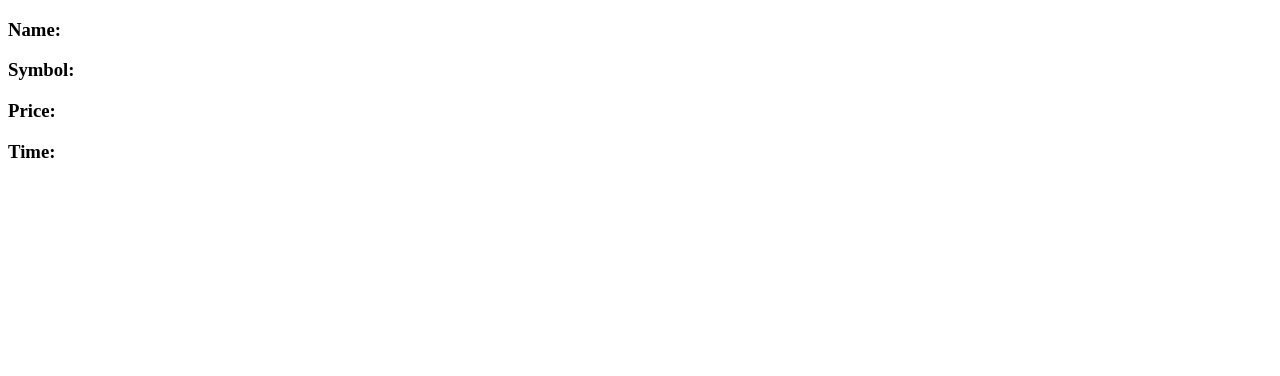
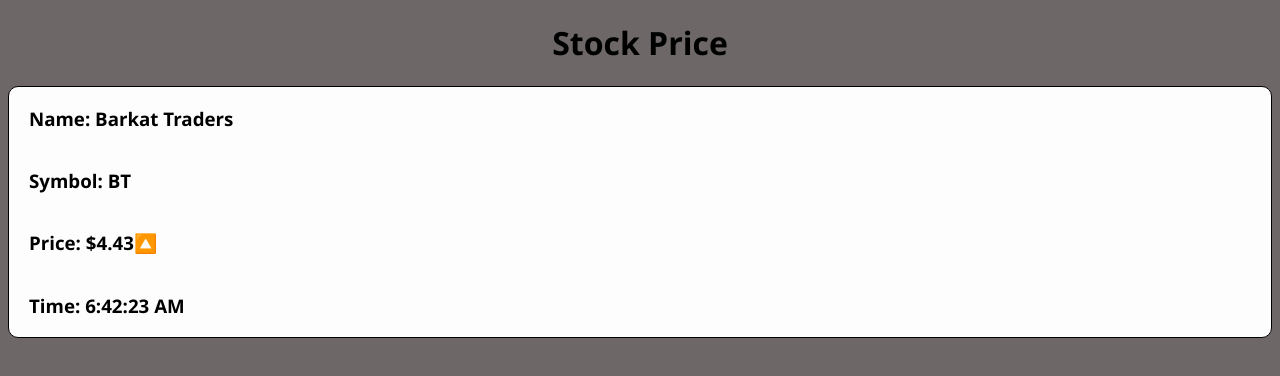
Before and after one commit to Qasim-Akram/Web-dev, a browser extension: page stockPrice/index.html in a window 1280 px wide. Drawn offline with Linux system fonts and the light colour scheme.

Commit message:
Final version

```diff
--- /dev/null
+++ b/stockPrice/fakeStockApi.js
@@ -0,0 +1,10 @@
+export function getStockData(){
+    return{
+        Name:"Barkat Traders",
+        Symbol:"BT",
+        Price:(Math.random()*5).toFixed(2),
+        Time: new Date().toLocaleTimeString()
+
+    }
+
+}
--- a/stockPrice/index.html
+++ b/stockPrice/index.html
@@ -8,14 +8,16 @@
     <link rel="stylesheet" href="style.css">
 </head>
 <body>
+    <h1>Stock Price </h1>
     <div id="container">
       <h3 id="name">Name:</h3>
       <h3 id="symbol">Symbol:</h3>
+      <div id="for-icon">
       <h3 id="price">Price:</h3>
-      <h3 id="price-icon"></h3>
+      <h3 id="price-icon"></h3></div>
       <h3 id="time">Time:</h3>
       </div>
 
-      <script src="script.js"></script>
+      <script  type="module" src="script.js"></script>
 
 </body>
--- a/stockPrice/script.js
+++ b/stockPrice/script.js
@@ -0,0 +1,28 @@
+import { getStockData } from "./fakestockapi.js"
+
+const stockDisplayname = document.getElementById("name")
+const stockDisplaySymbol = document.getElementById("symbol")
+const stockDisplayPrice = document.getElementById("price")
+const stockDisplayIcon = document.getElementById("price-icon")
+const stockDisplayTime = document.getElementById("time")
+let previousprice = 0
+
+setInterval(function () {
+    const stockData = getStockData()
+    renderStockTicker(stockData)
+}, 1500)
+
+function renderStockTicker(stockData) {
+    const { Name, Symbol, Price, Time } = stockData
+
+    const direction = Price > previousprice ? "🔼" : Price < previousprice ? "🔽" : "↙️"
+
+    stockDisplayname.innerText = "Name: " + Name
+    stockDisplaySymbol.innerText = "Symbol: " + Symbol
+    stockDisplayPrice.innerText = "Price: $" + Price
+    stockDisplayTime.innerText = "Time: " + Time
+    stockDisplayIcon.innerText = direction
+
+    previousprice = Number(Price)
+
+}
--- a/stockPrice/style.css
+++ b/stockPrice/style.css
@@ -1,3 +1,31 @@
-*{
-    background:back;
+body {
+    background:rgb(109, 103, 103);
+    align-items: center;
+    margin-top: 20px;
+    font-family: 'Segoe UI', Tahoma, Geneva, Verdana, sans-serif;
+
 }
+
+h1{
+    text-align: center;
+    font-weight: bolder;
+}
+
+h3{
+    color: rgb(0, 0, 0);
+}
+
+#container{
+    display: flex;
+    flex-direction: column;
+    background-color: rgb(253, 253, 253);
+    border:1px solid black;
+    border-radius: 10px;
+     padding-left: 20px;
+
+
+}
+#for-icon{
+    display: flex;
+
+}
```
